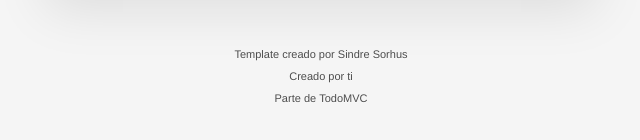
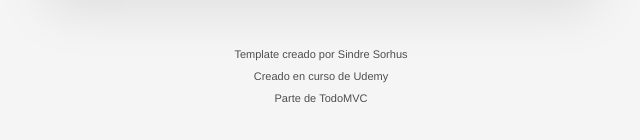
Before and after one commit to mggzmn/JavaScript_Moderno_Udemy_todo, a website built with Vite: page index.html in a window 1280 px wide. Shown: the part 432-572 px from the top of the page, 319-959 px from the left. Built offline with nearby package versions, Linux system fonts and the light colour scheme.

Commit message:
change name

```diff
--- a/src/todos/app.html
+++ b/src/todos/app.html
@@ -56,6 +56,6 @@
 <footer class="info">
     <p>Template creado por <a href="http://sindresorhus.com">Sindre Sorhus</a></p>
     <!-- Change this out with your name and url ↓ -->
-    <p>Creado por <a href="http://todomvc.com">ti</a></p>
+    <p>Creado en curso de <a href="https://www.udemy.com/course/javascript-fernando-herrera/">Udemy</a></p>
     <p>Parte de <a href="http://todomvc.com">TodoMVC</a></p>
 </footer>
```
Also changed, not shown: docs/index.html (+1 -1 lines), 2 other files.
